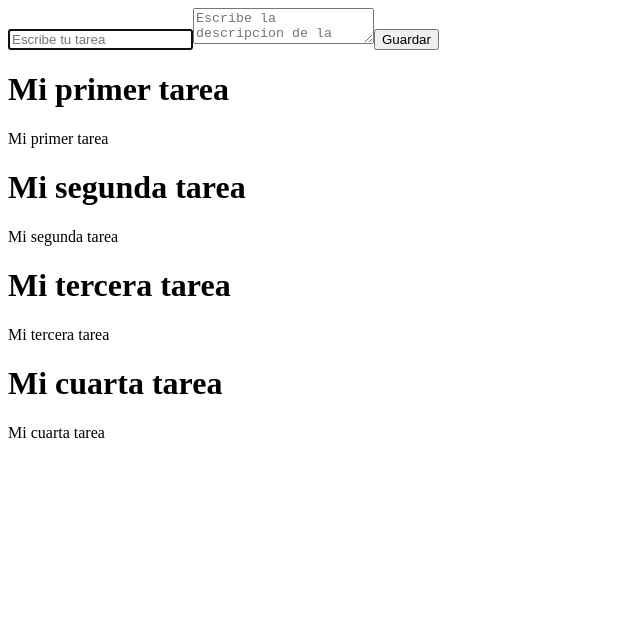
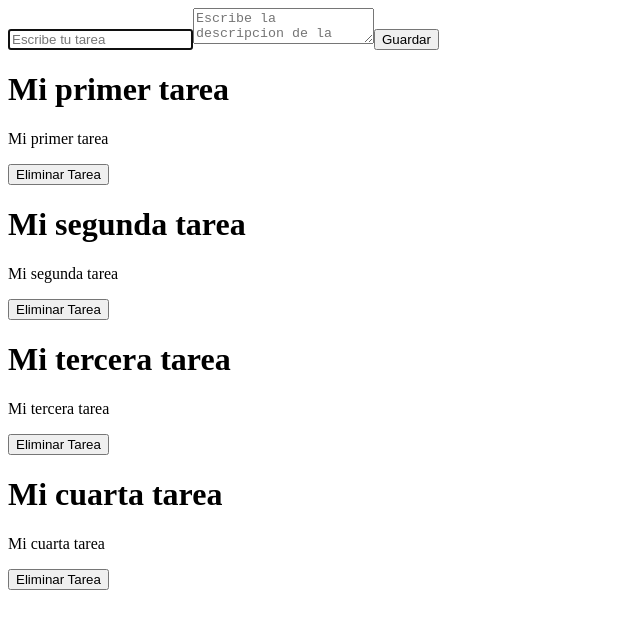
Before and after one commit to CarlosHValenzuela/Segundo_Proyecto_React, a React (Vite) app: page / in a window 1280 px wide. Shown: the top 628 px of the page, without its empty margins (0-640 px from the left). Built offline with nearby package versions, Linux system fonts and the light colour scheme.

Commit message:
Eliminar Tarea

```diff
--- a/src/App.jsx
+++ b/src/App.jsx
@@ -11,17 +11,24 @@ function App() {
   }, []);
 
   function createTask(task) {
-    setTasks([...tasks, {
-      id: tasks.length,
-      title: task.title,
-      description: task.description
-    }]);
+    setTasks([
+      ...tasks,
+      {
+        id: tasks.length,
+        title: task.title,
+        description: task.description,
+      },
+    ]);
+  }
+
+  function deleteTask(taskId) {
+    setTasks(tasks.filter((task) => task.id !== taskId));
   }
 
   return (
     <>
       <TaskForm createTask={createTask} />
-      <TaskList tasks={tasks} />
+      <TaskList tasks={tasks} deleteTask={deleteTask} />
     </>
   );
 }
--- a/src/components/TaskCard.jsx
+++ b/src/components/TaskCard.jsx
@@ -1,8 +1,13 @@
-function TaskCard({ task }) {
+function TaskCard({ task, deleteTask }) {
+
+  function mostrarAlerta(){
+
+  }
   return (
     <div>
       <h1>{task.title}</h1>
       <p>{task.description}</p>
+      <button onClick={() => deleteTask(task.id)}>Eliminar Tarea</button>
     </div>
   );
 }
--- a/src/components/TaskList.jsx
+++ b/src/components/TaskList.jsx
@@ -1,13 +1,13 @@
 import TaskCard from './TaskCard'
 
-function TaskList({ tasks }) {
+function TaskList({ tasks, deleteTask }) {
   if (tasks.length === 0) {
     return <h1>No hay tareas aun</h1>;
   }
 
   return <div>
     {tasks.map((task) => (
-      <TaskCard key={task.id} task={task} />
+      <TaskCard key={task.id} task={task} deleteTask={deleteTask}/>
     ))}
   </div>;
 }
```
